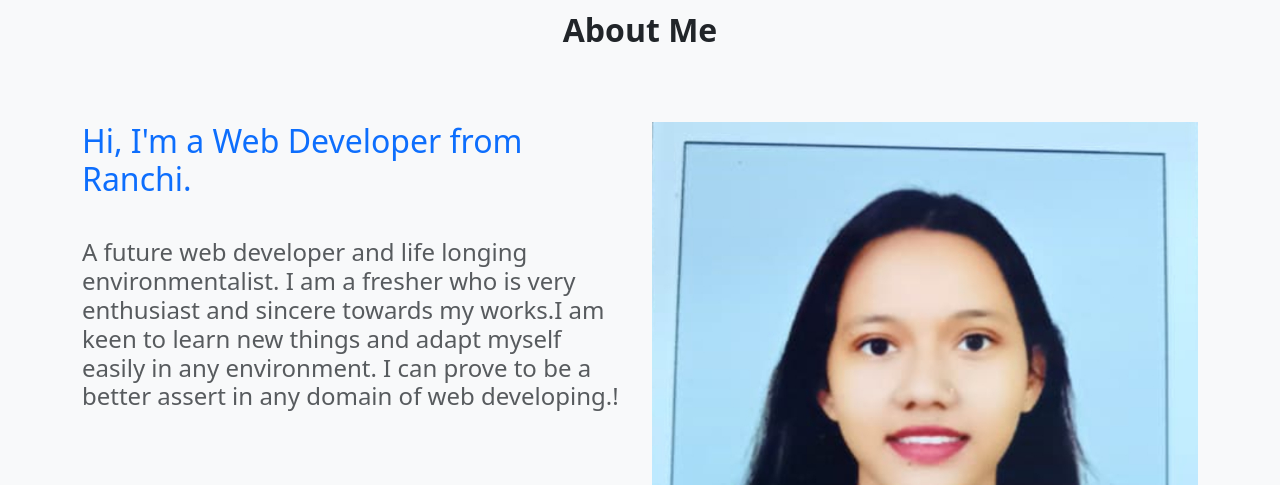
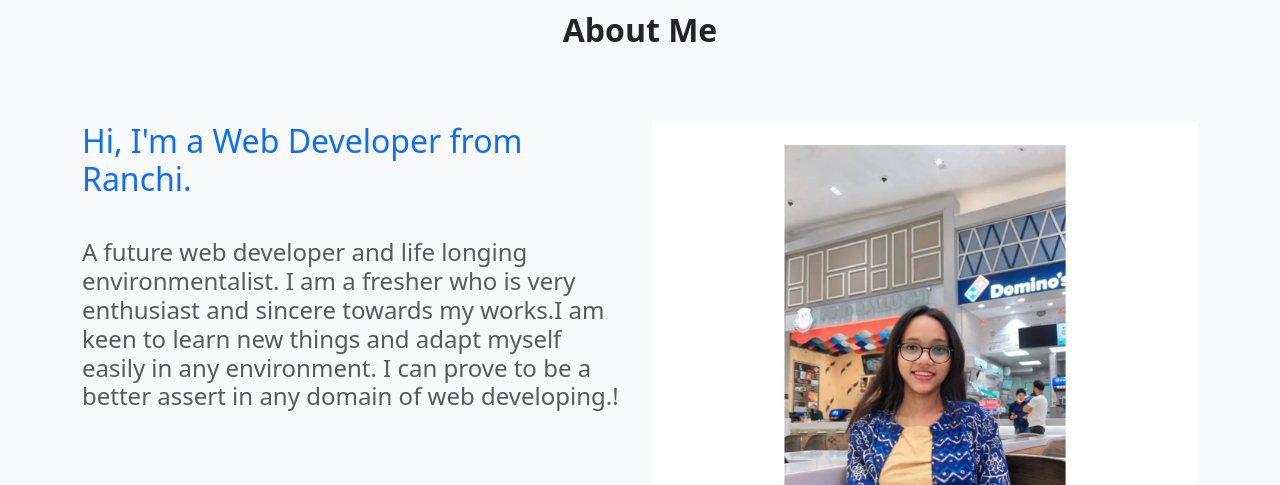
Before and after one commit to Shilpa-2001/portfolio, a plain HTML site: page index.html in a window 1280 px wide. Shown: the part 1210-1695 px from the top of the page. Drawn offline with nearby package versions, Linux system fonts and the light colour scheme; files whose address does not match are found by name.

Commit message:
back change

```diff
--- a/index.html
+++ b/index.html
@@ -108,7 +108,7 @@
 
       </div>
       <div class="col-md-6">
-        <img src="img/shilpa.jpg" class="w-100 " alt="" srcset="">
+        <img src="img/imgg.jpg" class="w-100 " alt="" srcset="">
       </div>
   </div>
 </section>
```
